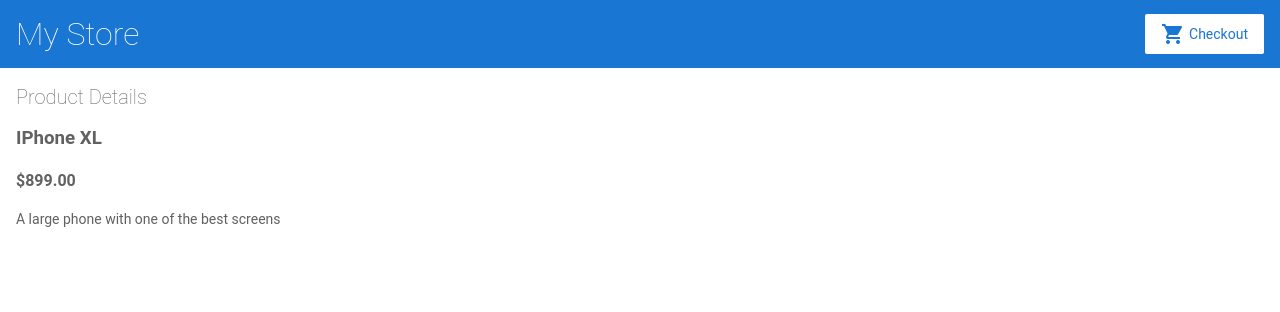
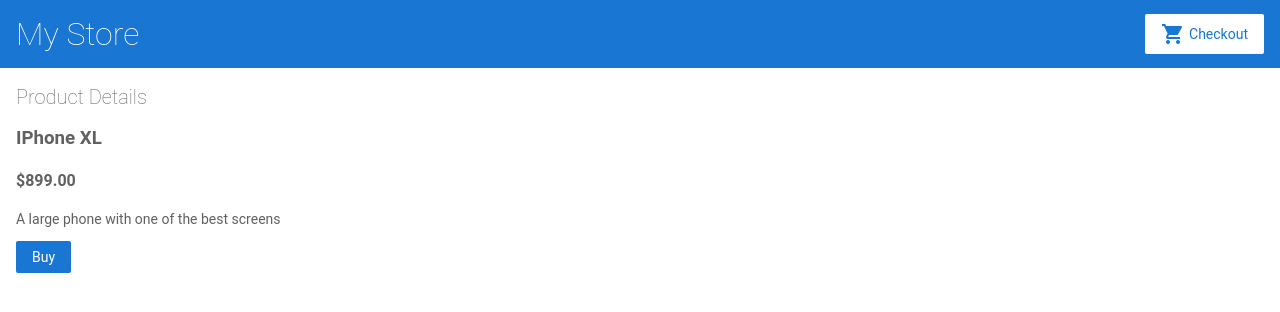
Before and after one commit to DoumSof99/Angular_First_Interaction, an Angular app: page /productsDetails/1 in a window 1280 px wide. Shown: the top 312 px of the page. Built offline with nearby package versions, Linux system fonts and the light colour scheme.

Commit message:
Added button 'buy' in the Prooduct details component and bind it eith the method created where uses the cart service method to add the product

```diff
--- a/src/app/product-details/product-details.component.html
+++ b/src/app/product-details/product-details.component.html
@@ -4,4 +4,5 @@
   <h3>{{ productDetail.name }}</h3>
   <h4>{{ productDetail.price | currency }}</h4>
   <p>{{ productDetail.description }}</p>
+  <button type="button" (click)="addToCart(productDetail)">Buy</button>
 </div>
--- a/src/app/product-details/product-details.component.ts
+++ b/src/app/product-details/product-details.component.ts
@@ -1,6 +1,7 @@
 import { Component, OnInit } from '@angular/core';
 import { ActivatedRoute } from '@angular/router';
 import { IProduct, productsDataObject } from '../products';
+import { CartService } from '../cart.service';
 
 @Component({
   selector: 'app-product-details',
@@ -10,7 +11,10 @@
 export class ProductDetailsComponent implements OnInit {
   productDetail: IProduct | undefined;
 
-  constructor(private route: ActivatedRoute) {}
+  constructor(
+    private route: ActivatedRoute,
+    private cartService: CartService
+  ) {}
 
   ngOnInit() {
     // First get the product id from the current route.
@@ -22,4 +26,9 @@
       (prod) => prod.id === productIdFromRoute
     );
   }
+
+  addToCart(productItem: IProduct) {
+    this.cartService.addTocart(productItem);
+    window.alert('Product added to your Cart!');
+  }
 }
```
